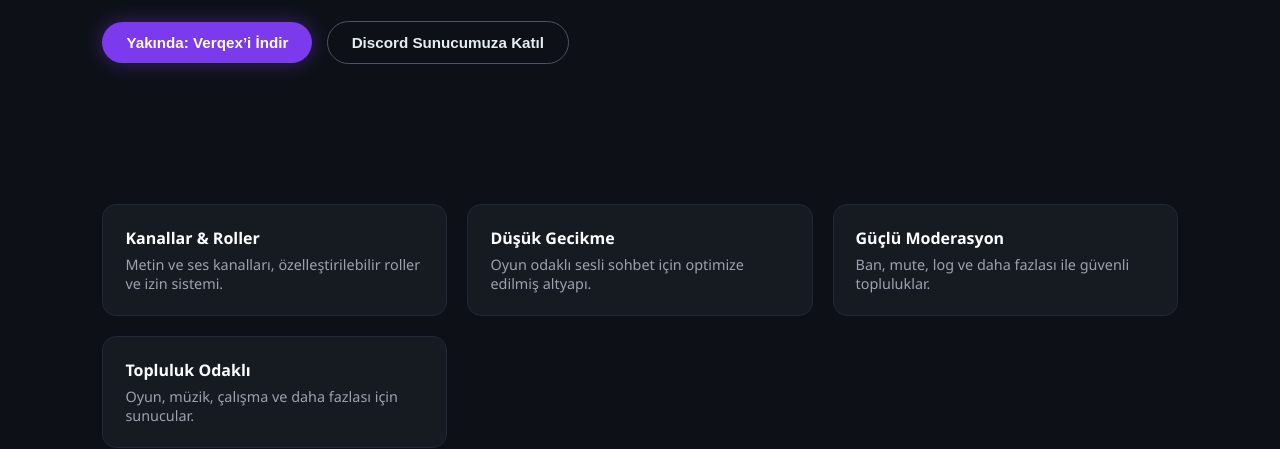
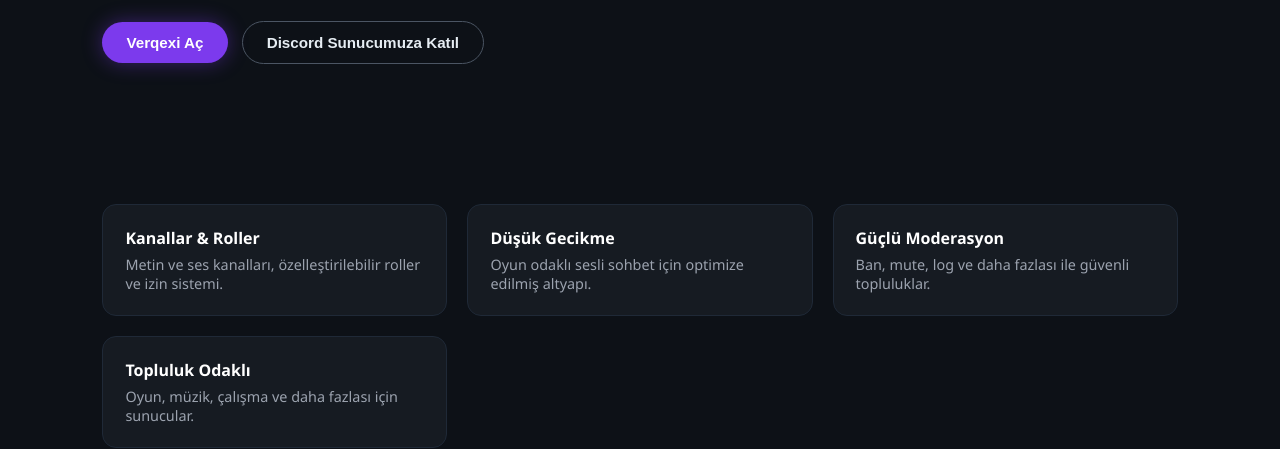
Before and after one commit to dmrblkruzgar-alt/Verqex, a plain HTML site: page index.html in a window 1280 px wide. Shown: the part 370-819 px from the top of the page. Drawn offline with Linux system fonts and the light colour scheme; a script that the page names is missing.

Commit message:
Update index.html

```diff
--- a/index.html
+++ b/index.html
@@ -181,7 +181,7 @@
         Verqex, oyun toplulukları ve arkadaş grupları için modern bir iletişim deneyimi sunar.
       </p>
 
-      <button class="btn btn-primary" id="download">Yakında: Verqex’i İndir</button>
+      <button class="btn btn-primary" id="download">Verqexi Aç</button>
       <button class="btn btn-secondary" style="margin-left:10px;">Discord Sunucumuza Katıl</button>
     </div>
   </section>
```
